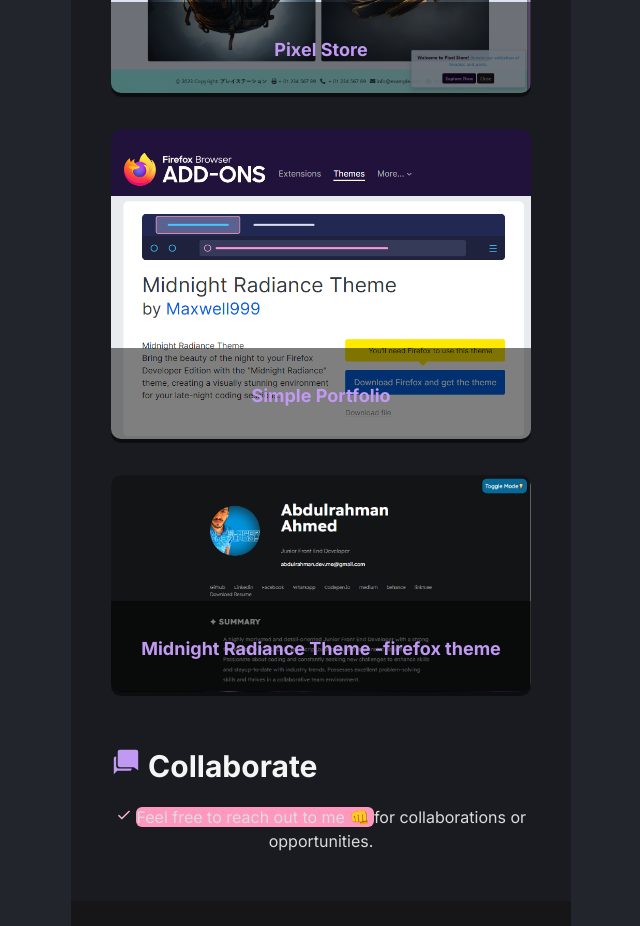
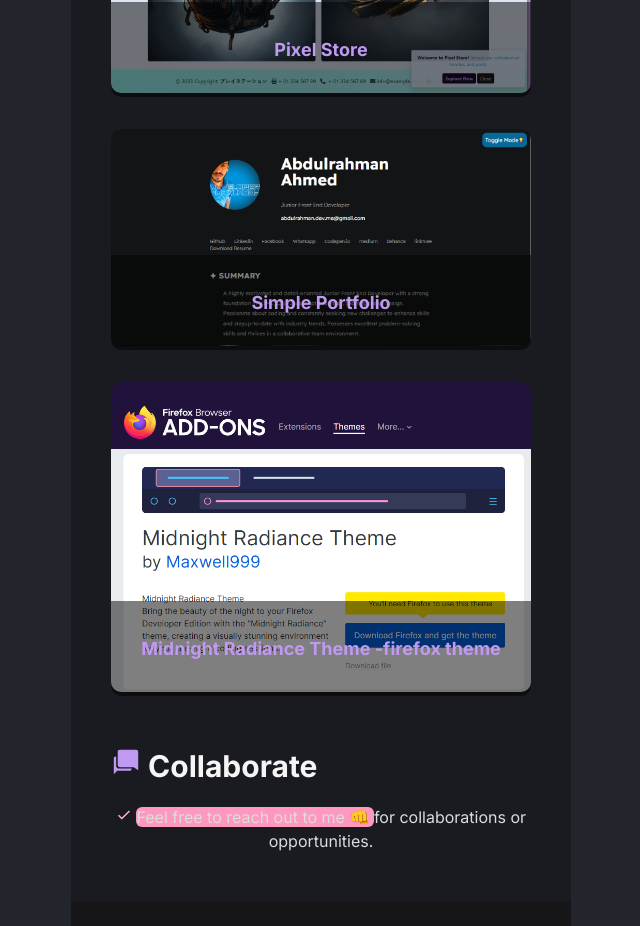
Before and after one commit to Maxwell999b/Digital-Business-Card, a React (Vite) app: page / in a window 1280 px wide. Shown: the part 2500-3426 px from the top of the page, without its empty margins (319-959 px from the left). Built offline with nearby package versions, Linux system fonts and the light colour scheme.

Commit message:
update Projects.jsx

```diff
--- a/components/Projects.jsx
+++ b/components/Projects.jsx
@@ -44,8 +44,8 @@
       </a>
 
       <a href="https://maxwell999b.github.io/Front-End-Portfolio/" target="_blank" className="projects--card">
-        <img src={P3} alt="Project 4: Simple Portfolio" className="projects--image" />
-        <img src={P3copy} alt="Project 4: Simple Portfolio" className="projects--image-hover" />
+        <img src={P4} alt="Project 4: Simple Portfolio" className="projects--image" />
+        <img src={P4copy} alt="Project 4: Simple Portfolio" className="projects--image-hover" />
         <div className="projects--overlay">
           <p className="projects--text">
             <a href="https://github.com/Maxwell999b/Front-End-Portfolio" target="_blank" className="projects--card">
@@ -59,8 +59,8 @@
         href="https://addons.mozilla.org/en-US/firefox/addon/midnight-radiance-theme/"
         target="_blank"
         className="projects--card">
-        <img src={P4} alt="Project 3: Midnight Radiance Theme -firefox theme" className="projects--image" />
-        <img src={P4copy} alt="Project 3: Midnight Radiance Theme -firefox theme" className="projects--image-hover" />
+        <img src={P3} alt="Project 3: Midnight Radiance Theme -firefox theme" className="projects--image" />
+        <img src={P3copy} alt="Project 3: Midnight Radiance Theme -firefox theme" className="projects--image-hover" />
         <div className="projects--overlay">
           <p className="projects--text">
             <a href="https://github.com/Maxwell999b/Midnight-Radiance-Theme" target="_blank" className="projects--card">
```
